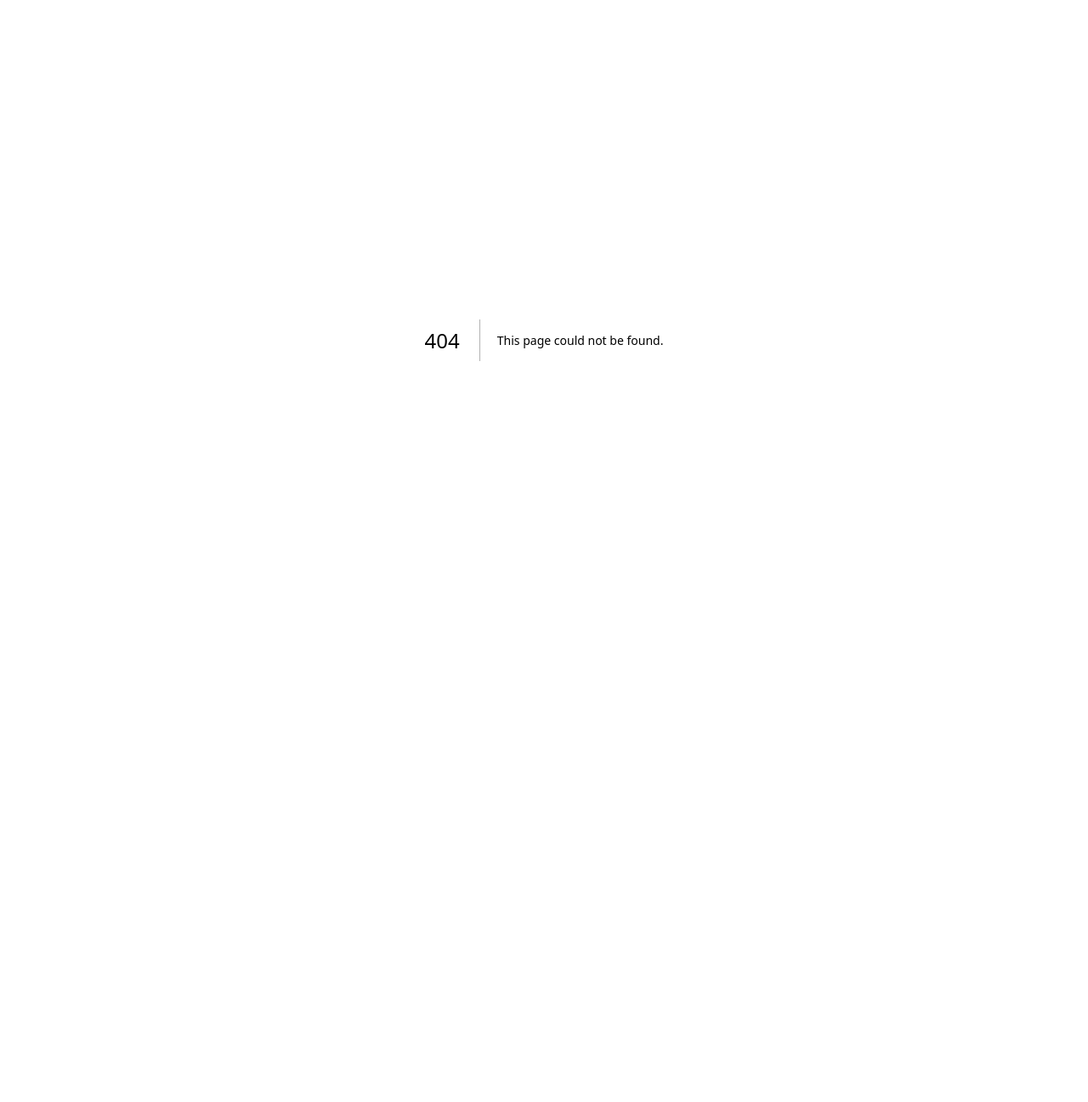
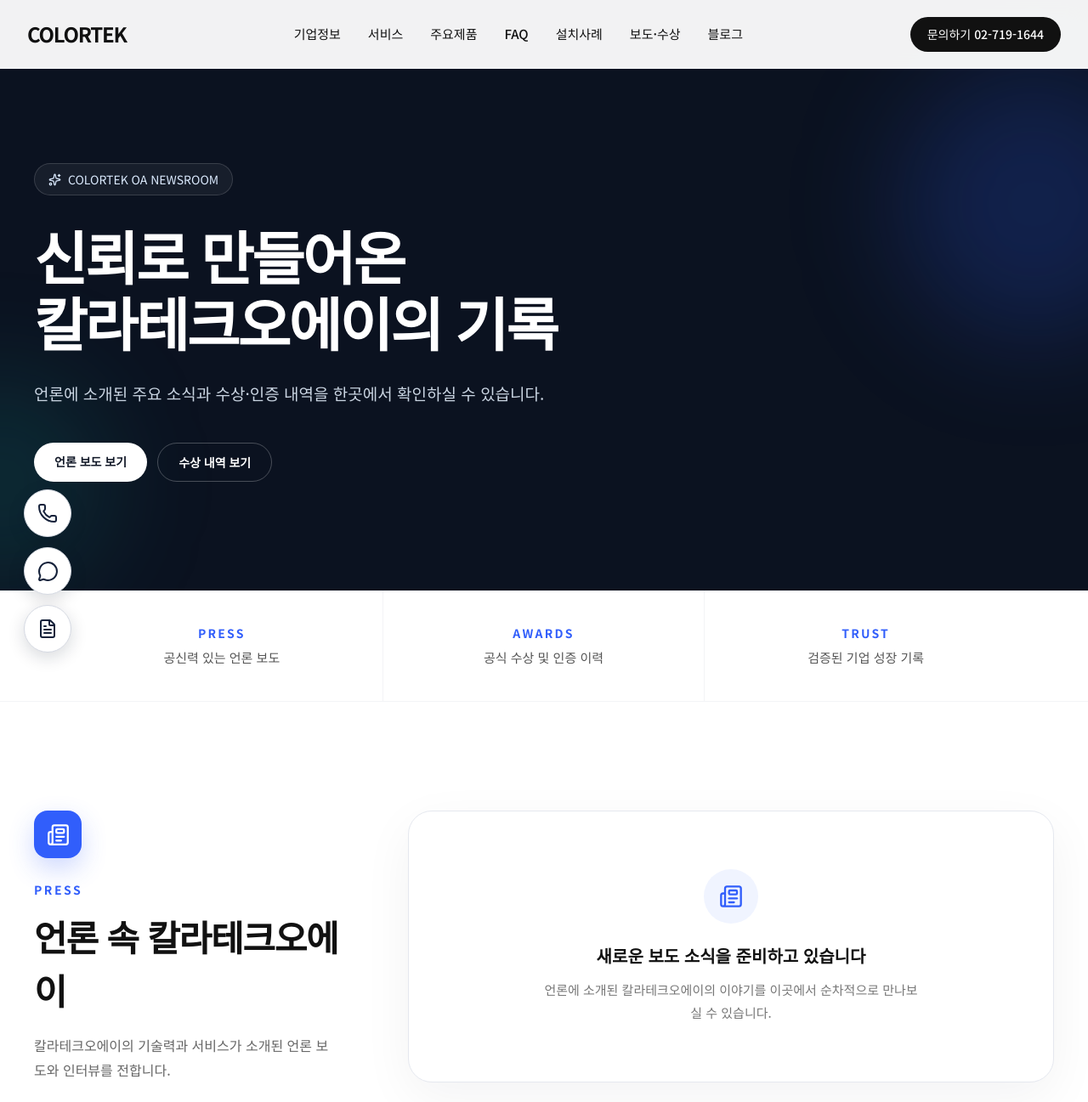
Before and after one commit to kimchangguen/colortech, a Next.js app: page /press-awards in a window 1280 px wide. Before the commit this address had no page. Shown: the top 1297 px of the page at 85% size. Before the commit the page ends 800 px from the top, so only its background shows below. Built offline with nearby package versions, Linux system fonts and the light colour scheme.

Commit message:
feat: add press and awards page

```diff
--- /dev/null
+++ b/src/app/press-awards/page.tsx
@@ -0,0 +1,120 @@
+import type { Metadata } from 'next';
+import { ArrowRight, Award, Newspaper, Sparkles } from 'lucide-react';
+import Header from '@/components/Header';
+import Footer from '@/components/Footer';
+import FloatingContact from '@/components/FloatingContact';
+
+export const metadata: Metadata = {
+  title: '보도·수상 | 칼라테크OA',
+  description: '언론에 소개된 칼라테크오에이의 소식과 주요 수상 내역을 확인하세요.',
+};
+
+const sections = [
+  {
+    id: 'press',
+    eyebrow: 'PRESS',
+    title: '언론 속 칼라테크오에이',
+    description: '칼라테크오에이의 기술력과 서비스가 소개된 언론 보도와 인터뷰를 전합니다.',
+    icon: Newspaper,
+    emptyTitle: '새로운 보도 소식을 준비하고 있습니다',
+    emptyDescription: '언론에 소개된 칼라테크오에이의 이야기를 이곳에서 순차적으로 만나보실 수 있습니다.',
+  },
+  {
+    id: 'awards',
+    eyebrow: 'AWARDS',
+    title: '수상 및 인증 내역',
+    description: '고객과 함께 쌓아온 신뢰를 바탕으로 인정받은 수상 및 인증 이력을 소개합니다.',
+    icon: Award,
+    emptyTitle: '수상 및 인증 내역을 정리하고 있습니다',
+    emptyDescription: '칼라테크오에이의 공식 수상과 인증 자료를 확인 후 순차적으로 공개할 예정입니다.',
+  },
+];
+
+export default function PressAwardsPage() {
+  return (
+    <div className="min-h-screen bg-white text-[#111111]">
+      <Header />
+      <main>
+        <section className="relative overflow-hidden bg-[#0B1220] px-4 pb-24 pt-40 text-white md:pb-32 md:pt-48">
+          <div className="absolute -right-24 top-20 h-80 w-80 rounded-full bg-[#315EFB]/20 blur-3xl" />
+          <div className="absolute -left-32 bottom-0 h-64 w-64 rounded-full bg-[#19B5A5]/15 blur-3xl" />
+          <div className="relative mx-auto max-w-[1200px]">
+            <div className="mb-8 inline-flex items-center gap-2 rounded-full border border-white/15 bg-white/5 px-4 py-2 text-sm text-blue-100">
+              <Sparkles size={15} aria-hidden="true" />
+              COLORTEK OA NEWSROOM
+            </div>
+            <h1 className="max-w-3xl text-[42px] font-bold leading-[1.15] tracking-[-0.04em] md:text-[68px]">
+              신뢰로 만들어온<br />칼라테크오에이의 기록
+            </h1>
+            <p className="mt-7 max-w-2xl text-[17px] leading-[1.8] text-slate-300 md:text-[19px]">
+              언론에 소개된 주요 소식과 수상·인증 내역을 한곳에서 확인하실 수 있습니다.
+            </p>
+            <div className="mt-10 flex flex-wrap gap-3">
+              <a href="#press" className="rounded-full bg-white px-6 py-3 text-sm font-semibold text-[#111827] transition hover:bg-blue-50">언론 보도 보기</a>
+              <a href="#awards" className="rounded-full border border-white/25 px-6 py-3 text-sm font-semibold text-white transition hover:bg-white/10">수상 내역 보기</a>
+            </div>
+          </div>
+        </section>
+
+        <section className="border-b border-gray-100 bg-white">
+          <div className="mx-auto grid max-w-[1200px] grid-cols-1 divide-y divide-gray-100 px-4 sm:px-6 md:grid-cols-3 md:divide-x md:divide-y-0 lg:px-8">
+            {[
+              ['PRESS', '공신력 있는 언론 보도'],
+              ['AWARDS', '공식 수상 및 인증 이력'],
+              ['TRUST', '검증된 기업 성장 기록'],
+            ].map(([label, text]) => (
+              <div key={label} className="py-8 text-center md:py-10">
+                <strong className="block text-sm tracking-[0.16em] text-[#315EFB]">{label}</strong>
+                <span className="mt-2 block text-[15px] text-[#555]">{text}</span>
+              </div>
+            ))}
+          </div>
+        </section>
+
+        {sections.map((section, index) => {
+          const Icon = section.icon;
+          return (
+            <section id={section.id} key={section.id} className={`scroll-mt-20 px-4 py-24 md:py-32 ${index % 2 ? 'bg-[#F7F8FA]' : 'bg-white'}`}>
+              <div className="mx-auto max-w-[1200px]">
+                <div className="grid gap-12 lg:grid-cols-[360px_1fr] lg:gap-20">
+                  <div>
+                    <div className="mb-6 flex h-14 w-14 items-center justify-center rounded-2xl bg-[#315EFB] text-white shadow-[0_12px_30px_rgba(49,94,251,0.24)]">
+                      <Icon size={27} aria-hidden="true" />
+                    </div>
+                    <span className="text-sm font-bold tracking-[0.18em] text-[#315EFB]">{section.eyebrow}</span>
+                    <h2 className="mt-3 text-[30px] font-bold tracking-[-0.03em] md:text-[42px]">{section.title}</h2>
+                    <p className="mt-5 text-[16px] leading-[1.8] text-[#666]">{section.description}</p>
+                  </div>
+                  <div className="flex min-h-[320px] items-center justify-center rounded-[28px] border border-[#E5E8EF] bg-white p-8 text-center shadow-[0_18px_60px_rgba(15,23,42,0.05)]">
+                    <div className="max-w-md">
+                      <div className="mx-auto mb-6 flex h-16 w-16 items-center justify-center rounded-full bg-[#F0F4FF] text-[#315EFB]">
+                        <Icon size={28} aria-hidden="true" />
+                      </div>
+                      <h3 className="text-xl font-bold">{section.emptyTitle}</h3>
+                      <p className="mt-3 text-[15px] leading-[1.8] text-[#777]">{section.emptyDescription}</p>
+                    </div>
+                  </div>
+                </div>
+              </div>
+            </section>
+          );
+        })}
+
+        <section className="bg-[#315EFB] px-4 py-20 text-white md:py-24">
+          <div className="mx-auto flex max-w-[1200px] flex-col items-start justify-between gap-8 md:flex-row md:items-center">
+            <div>
+              <p className="text-sm font-semibold tracking-[0.16em] text-blue-100">MEDIA CONTACT</p>
+              <h2 className="mt-3 text-[28px] font-bold tracking-[-0.03em] md:text-[38px]">칼라테크오에이 관련 문의가 있으신가요?</h2>
+              <p className="mt-3 text-blue-100">보도 및 기업 관련 문의를 친절하게 안내해 드립니다.</p>
+            </div>
+            <a href="tel:027191644" className="inline-flex shrink-0 items-center gap-3 rounded-full bg-white px-7 py-4 font-bold text-[#315EFB] transition hover:-translate-y-0.5 hover:shadow-xl">
+              02-719-1644 <ArrowRight size={19} aria-hidden="true" />
+            </a>
+          </div>
+        </section>
+      </main>
+      <Footer />
+      <FloatingContact />
+    </div>
+  );
+}
--- a/src/components/Header.tsx
+++ b/src/components/Header.tsx
@@ -10,6 +10,7 @@
   { label: '주요제품', href: '/#products' },
   { label: 'FAQ', href: '/#faq' },
   { label: '설치사례', href: '/#installations' },
+  { label: '보도·수상', href: '/press-awards' },
   { label: '블로그', href: '/blog' },
 ];
 
@@ -17,34 +18,36 @@
   const [isMobileMenuOpen, setIsMobileMenuOpen] = useState(false);
 
   return (
-    <header className="fixed top-0 left-0 right-0 z-50 bg-white border-b border-gray-100">
-      <div className="max-w-[1440px] mx-auto px-4 sm:px-6 lg:px-8">
-        <div className="flex items-center justify-between h-20">
-          <Link href="/" className="text-2xl font-bold tracking-tighter text-[#111111]">COLORTEK</Link>
-          <nav aria-label="주 메뉴" className="hidden md:flex space-x-8 lg:space-x-10">
+    <header className="fixed inset-x-0 top-0 z-50 border-b border-gray-100 bg-white/95 backdrop-blur-md">
+      <div className="mx-auto max-w-[1440px] px-4 sm:px-6 lg:px-8">
+        <div className="flex h-20 items-center justify-between gap-5">
+          <Link href="/" className="shrink-0 text-2xl font-bold tracking-tighter text-[#111111]">COLORTEK</Link>
+          <nav aria-label="주 메뉴" className="hidden items-center gap-5 lg:flex xl:gap-8">
             {navItems.map((item) => (
-              <Link key={item.label} href={item.href} className="text-[15px] font-medium text-[#111111] hover:text-[#315EFB] transition-colors">
+              <Link key={item.label} href={item.href} className="whitespace-nowrap text-[14px] font-medium text-[#111111] transition-colors hover:text-[#315EFB] xl:text-[15px]">
                 {item.label}
               </Link>
             ))}
           </nav>
-          <a href="tel:027191644" className="hidden md:flex bg-[#111111] text-white px-5 py-2.5 rounded-full text-[14px] font-medium hover:bg-[#315EFB] transition-colors">
+          <a href="tel:027191644" className="hidden shrink-0 rounded-full bg-[#111111] px-5 py-2.5 text-[14px] font-medium text-white transition-colors hover:bg-[#315EFB] lg:flex">
             문의하기 02-719-1644
           </a>
-          <button type="button" aria-label={isMobileMenuOpen ? '메뉴 닫기' : '메뉴 열기'} aria-expanded={isMobileMenuOpen} onClick={() => setIsMobileMenuOpen(!isMobileMenuOpen)} className="md:hidden p-2 text-[#111111]">
+          <button type="button" aria-label={isMobileMenuOpen ? '메뉴 닫기' : '메뉴 열기'} aria-expanded={isMobileMenuOpen} onClick={() => setIsMobileMenuOpen(!isMobileMenuOpen)} className="p-2 text-[#111111] lg:hidden">
             {isMobileMenuOpen ? <X size={24} /> : <Menu size={24} />}
           </button>
         </div>
       </div>
       {isMobileMenuOpen && (
-        <div className="md:hidden bg-white border-b border-gray-100 px-4 pt-2 pb-6 space-y-1">
-          {navItems.map((item) => (
-            <Link key={item.label} href={item.href} onClick={() => setIsMobileMenuOpen(false)} className="block px-3 py-3 text-base font-medium hover:bg-gray-50 rounded-md">
-              {item.label}
-            </Link>
-          ))}
-          <div className="pt-4 px-3">
-            <a href="tel:027191644" className="block w-full bg-[#111111] text-white px-6 py-3 rounded-full text-base font-medium text-center">문의하기 02-719-1644</a>
+        <div className="border-b border-gray-100 bg-white px-4 pb-6 pt-2 lg:hidden">
+          <div className="mx-auto max-w-[720px] space-y-1">
+            {navItems.map((item) => (
+              <Link key={item.label} href={item.href} onClick={() => setIsMobileMenuOpen(false)} className="block rounded-md px-3 py-3 text-base font-medium hover:bg-gray-50">
+                {item.label}
+              </Link>
+            ))}
+            <div className="px-3 pt-4">
+              <a href="tel:027191644" className="block w-full rounded-full bg-[#111111] px-6 py-3 text-center text-base font-medium text-white">문의하기 02-719-1644</a>
+            </div>
           </div>
         </div>
       )}
```
